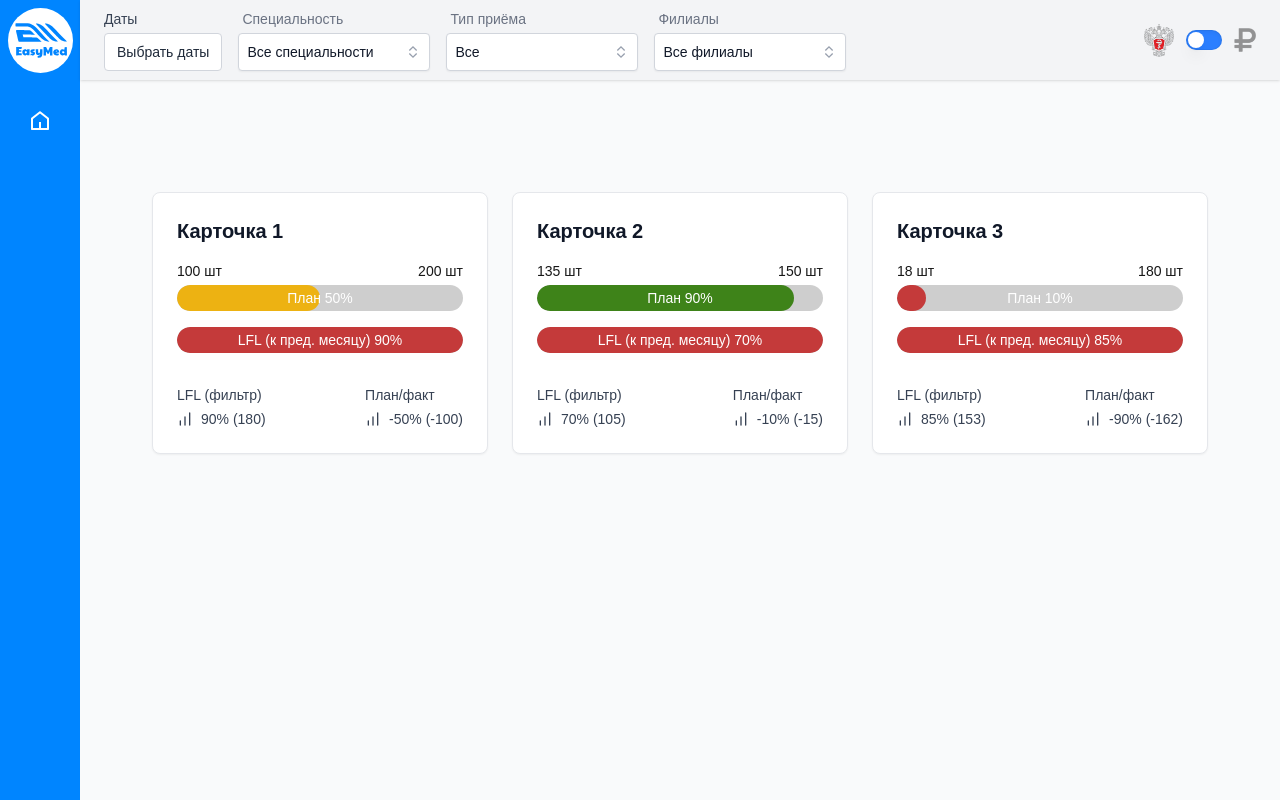
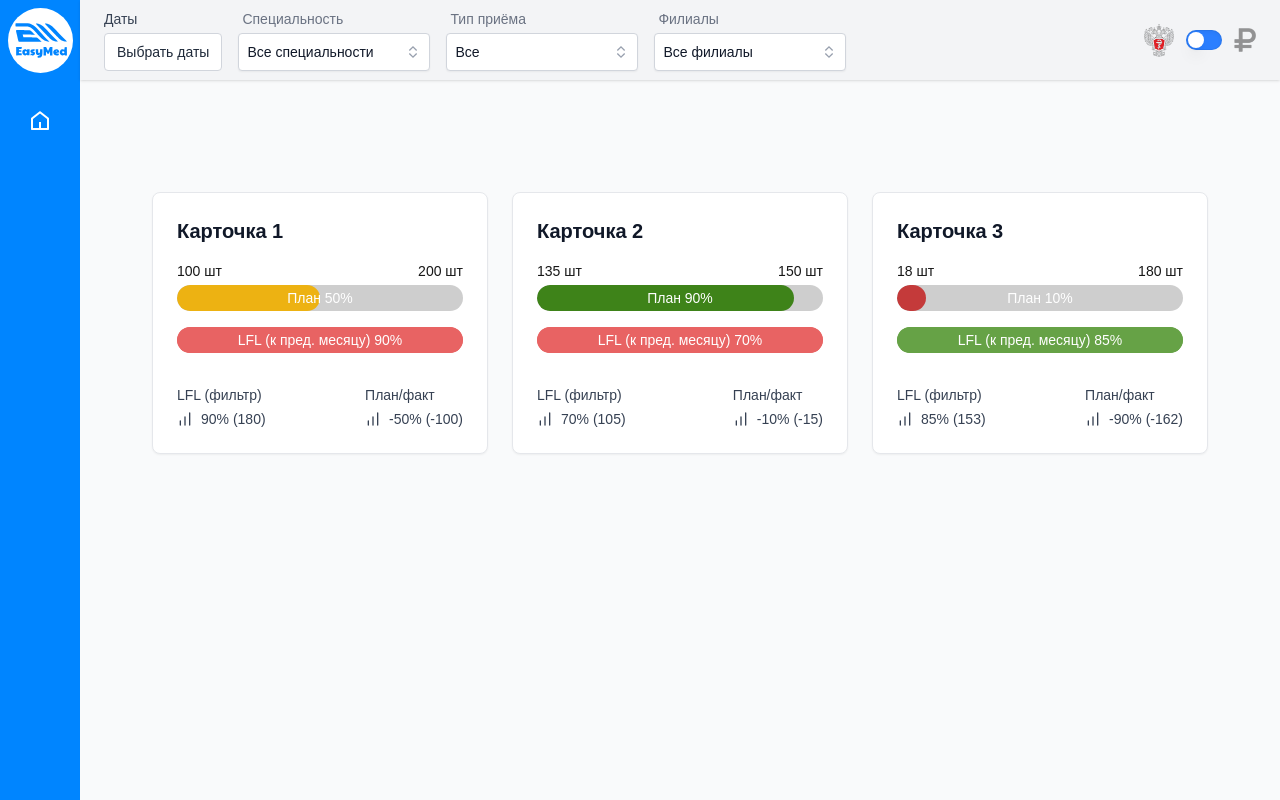
Before and after one commit to LilySmirn/EasyMed-Analytics, a Next.js app: page / in a window 1280 px wide. Built offline with nearby package versions, Linux system fonts and the light colour scheme.

Commit message:
add color indication for second progress bar

```diff
--- a/src/app/data/mockMetrics.ts
+++ b/src/app/data/mockMetrics.ts
@@ -7,7 +7,14 @@ export const mockCardsData: MetricCardData[] = [
         title: "Карточка 1",
         metrics: [
             { label: "План", value: 50, variant: "default" },
-            { label: "LFL (к пред. месяцу)", value: 90, variant: "error" },
+
+            // 🔹 LFL: error = плохо (красный)
+            {
+                label: "LFL (к пред. месяцу)",
+                value: 90,
+                variant: "error",
+                isPositive: false,
+            },
         ],
         total: 200,
     },
@@ -15,7 +22,14 @@ export const mockCardsData: MetricCardData[] = [
         title: "Карточка 2",
         metrics: [
             { label: "План", value: 90, variant: "default" },
-            { label: "LFL (к пред. месяцу)", value: 70, variant: "error" },
+
+            // 🔹 LFL: error = плохо
+            {
+                label: "LFL (к пред. месяцу)",
+                value: 70,
+                variant: "error",
+                isPositive: false,
+            },
         ],
         total: 150,
     },
@@ -23,7 +37,15 @@ export const mockCardsData: MetricCardData[] = [
         title: "Карточка 3",
         metrics: [
             { label: "План", value: 10, variant: "default" },
-            { label: "LFL (к пред. месяцу)", value: 85, variant: "error" },
+
+            // 🔹 пример, когда значение большое,
+            // но считается хорошим
+            {
+                label: "LFL (к пред. месяцу)",
+                value: 85,
+                variant: "error",
+                isPositive: true,
+            },
         ],
         total: 180,
     },
@@ -31,25 +53,80 @@ export const mockCardsData: MetricCardData[] = [
 
 // mock LFL для каждой карточки в зависимости от комбинации фильтров
 export const mockLFL: Record<
-    string, // название карточки
-    Record<string, { percent: number; count: number; variant?: "default" | "error" }>
+    string,
+    Record<
+        string,
+        {
+            percent: number;
+            count: number;
+            variant?: "default" | "error";
+        }
+    >
 > = {
     "Карточка 1": {
-        "терапевт_all_all": { percent: 25, count: 12, variant: "default" },
-        "кардиолог_all_all": { percent: 35, count: 15, variant: "error" },
-        "терапевт_first_Филиал 1": { percent: 45, count: 20, variant: "default" },
-        "кардиолог_second_Филиал 2": { percent: 50, count: 22, variant: "error" },
+        "терапевт_all_all": {
+            percent: 25,
+            count: 12,
+            variant: "default", // хорошо
+        },
+        "кардиолог_all_all": {
+            percent: 35,
+            count: 15,
+            variant: "error", // плохо
+        },
+        "терапевт_first_Филиал 1": {
+            percent: 45,
+            count: 20,
+            variant: "default",
+        },
+        "кардиолог_second_Филиал 2": {
+            percent: 50,
+            count: 22,
+            variant: "error",
+        },
     },
     "Карточка 2": {
-        "терапевт_all_all": { percent: 30, count: 15, variant: "default" },
-        "кардиолог_all_all": { percent: 40, count: 18, variant: "error" },
-        "терапевт_first_Филиал 1": { percent: 55, count: 23, variant: "default" },
-        "кардиолог_second_Филиал 2": { percent: 60, count: 25, variant: "error" },
+        "терапевт_all_all": {
+            percent: 30,
+            count: 15,
+            variant: "default",
+        },
+        "кардиолог_all_all": {
+            percent: 40,
+            count: 18,
+            variant: "error",
+        },
+        "терапевт_first_Филиал 1": {
+            percent: 55,
+            count: 23,
+            variant: "default",
+        },
+        "кардиолог_second_Филиал 2": {
+            percent: 60,
+            count: 25,
+            variant: "error",
+        },
     },
     "Карточка 3": {
-        "терапевт_all_all": { percent: 28, count: 14, variant: "default" },
-        "кардиолог_all_all": { percent: 38, count: 17, variant: "error" },
-        "терапевт_first_Филиал 3": { percent: 48, count: 21, variant: "default" },
-        "кардиолог_second_Филиал 1": { percent: 52, count: 24, variant: "error" },
+        "терапевт_all_all": {
+            percent: 28,
+            count: 14,
+            variant: "default",
+        },
+        "кардиолог_all_all": {
+            percent: 38,
+            count: 17,
+            variant: "error",
+        },
+        "терапевт_first_Филиал 3": {
+            percent: 48,
+            count: 21,
+            variant: "default",
+        },
+        "кардиолог_second_Филиал 1": {
+            percent: 52,
+            count: 24,
+            variant: "error",
+        },
     },
 };
--- a/src/components/MetricCard.tsx
+++ b/src/components/MetricCard.tsx
@@ -6,6 +6,17 @@ import { MetricBar } from "./MetricBar";
 import { MetricFilter } from "./MetricFilter";
 import type { Metric } from "@/app/types/MetricTypes";
 
+/**
+ * Варианты ТОЛЬКО для MetricFilter (нижние фильтры),
+ * они НЕ знают про indicatorPositive / indicatorNegative
+ */
+type MetricFilterVariant =
+    | "default"
+    | "error"
+    | "success"
+    | "warning"
+    | "neutral";
+
 type MetricCardProps = {
     title: string;
     metrics: Metric[];
@@ -13,39 +24,60 @@ type MetricCardProps = {
     leftFilter?: {
         percent: number;
         count: number;
-        variant?: ProgressBarVariant;
+        variant?: MetricFilterVariant;
     };
     isLoading?: boolean;
 };
 
-export function MetricCard({ title, metrics, total, leftFilter, isLoading }: MetricCardProps) {
+export function MetricCard({
+                               title,
+                               metrics,
+                               total,
+                               leftFilter,
+                               isLoading,
+                           }: MetricCardProps) {
     const firstMetric = metrics[0];
     const secondMetric = metrics[1];
 
-    const factCount = total ? Math.round((firstMetric.value / 100) * total) : 0;
-    const secondCount = secondMetric && typeof total === "number"
-        ? Math.round((secondMetric.value / 100) * total)
+    const factCount = total
+        ? Math.round((firstMetric.value / 100) * total)
         : 0;
+
+    const secondCount =
+        secondMetric && typeof total === "number"
+            ? Math.round((secondMetric.value / 100) * total)
+            : 0;
 
     const showSkeleton = isLoading || !leftFilter;
 
-    const secondVariant: ProgressBarVariant = secondMetric?.variant &&
-    ["default","neutral","warning","error","success"].includes(secondMetric.variant)
-        ? (secondMetric.variant as ProgressBarVariant)
-        : "default";
+    /**
+     * Второй прогресс-бар (LFL)
+     * Цвет определяется бизнес-логикой, а не значением
+     */
+    const secondVariant: ProgressBarVariant =
+        secondMetric?.isPositive
+            ? "indicatorPositive"
+            : "indicatorNegative";
 
     return (
         <Card className="w-[750px] card p-6">
-            <h2 className="text-xl font-semibold text-gray-900 dark:text-gray-100 mb-4">{title}</h2>
+            <h2 className="text-xl font-semibold text-gray-900 dark:text-gray-100 mb-4">
+                {title}
+            </h2>
 
             <div className="flex flex-col gap-4 w-full">
+                {/* Первый прогресс-бар — без изменений */}
                 <MetricBar metric={firstMetric} total={total} />
 
+                {/* Второй прогресс-бар — индикатор */}
                 {secondMetric && (
                     <ProgressBar
                         mode="indicator"
-                        value={secondMetric.value}
-                        label={secondMetric.displayValue ?? `${secondMetric.label} ${secondMetric.value}%`}
+                        value={100}
+                        label={
+                            secondMetric.displayValue ??
+                            `${secondMetric.label} ${secondMetric.value}%`
+                        }
                         variant={secondVariant}
                     />
                 )}
--- a/src/components/ProgressBar.tsx
+++ b/src/components/ProgressBar.tsx
@@ -16,6 +16,15 @@ const progressBarVariants = tv({
             warning: { background: "bg-[#CECECE]", bar: "bg-[#EDB212]" },
             error: { background: "bg-[#CECECE]", bar: "bg-[#C43A3A]" },
             success: { background: "bg-[#CECECE]", bar: "bg-[#3E8319]" },
+
+            indicatorPositive: {
+                background: "bg-[#66A246]",
+                bar: "bg-[#66A246]",
+            },
+            indicatorNegative: {
+                background: "bg-[#E86363]",
+                bar: "bg-[#E86363]",
+            },
         },
     },
     defaultVariants: {
```
Also changed, not shown: src/app/types/MetricTypes.ts (+7 -0 lines).
